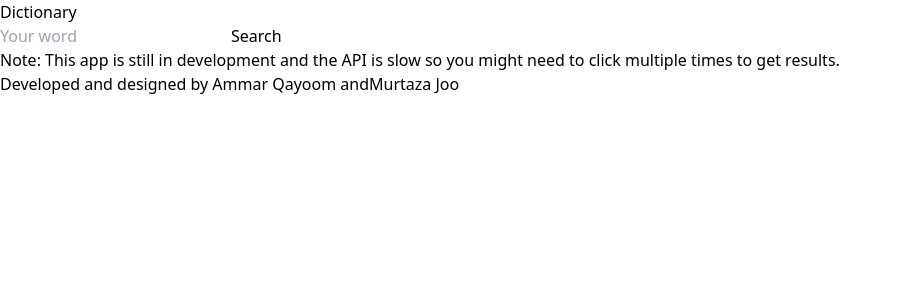
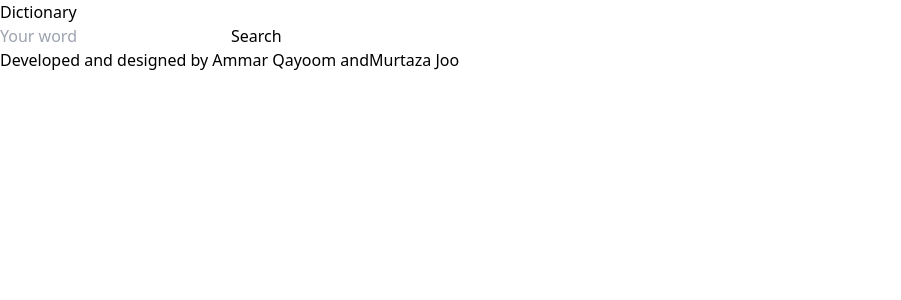
Before and after one commit to ammarbhat/dictionary, a React (Vite) app: page / in a window 1280 px wide. Shown: the top 300 px of the page, without its empty margins (0-901 px from the left). Built offline with nearby package versions, Linux system fonts and the light colour scheme.

Commit message:
fixing length

```diff
--- a/src/Components/Search/Search.jsx
+++ b/src/Components/Search/Search.jsx
@@ -39,8 +39,8 @@ function Search() {
   }, [def]);
 
   return (
-    <>
-      <div className="flex justify-center items-center p-8">
+    <div className="h-96">
+      <div className="flex justify-center mt-16  items-center p-8">
         <input
           className="p-2 rounded-l-full outline-none px-5  border"
           placeholder="Your word"
@@ -56,11 +56,8 @@ function Search() {
         </button>
       </div>
       {def ? <SearchR name={name} def={def} /> : null}
-      <div className="p-10 mt-20 mb-20 text-center sm:h-48">
-        Note: This app is still in development and the API is slow so you might
-        need to click multiple times to get results.{" "}
-      </div>
-    </>
+
+    </div>
   );
 }
 
```
